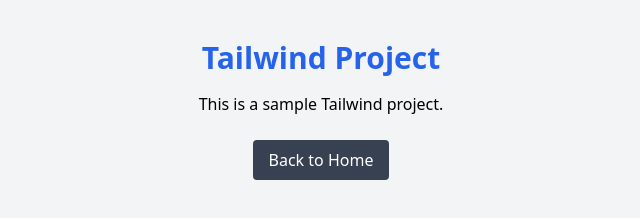
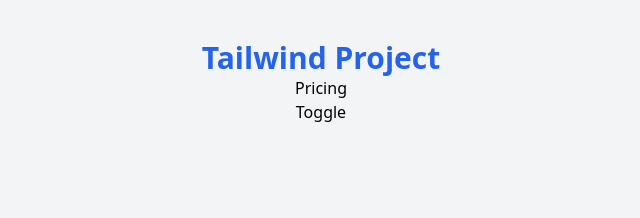
Before and after one commit to Kalyanimuthu/git-bash, a website: page tailwind/index.html in a window 1280 px wide. Shown: the whole page, without its empty margins (319-959 px from the left). Drawn offline with nearby package versions, Linux system fonts and the light colour scheme.

Commit message:
Update index.html

```diff
--- a/tailwind/index.html
+++ b/tailwind/index.html
@@ -8,7 +8,9 @@
 </head>
 <body class="bg-gray-100 text-center p-10">
   <h1 class="text-3xl font-bold text-blue-600">Tailwind Project</h1>
-  <p class="mt-4">This is a sample Tailwind project.</p>
-  <a href="../index.html" class="mt-6 inline-block px-4 py-2 bg-gray-700 text-white rounded">Back to Home</a>
+  <ul>
+    <li><a href="pricing.html">Pricing</a></li>
+    <li><a href="toggle.html">Toggle</a></li>
+  </ul>
 </body>
 </html>
```
